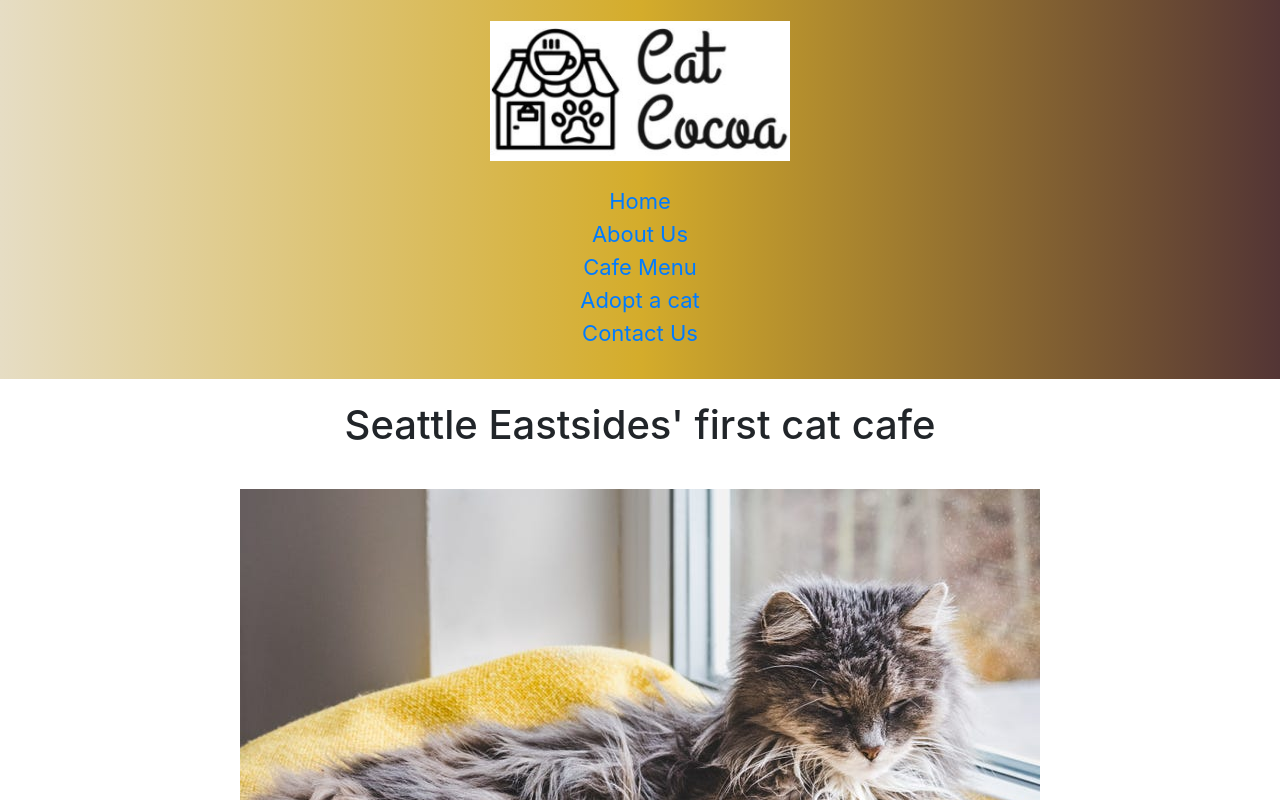
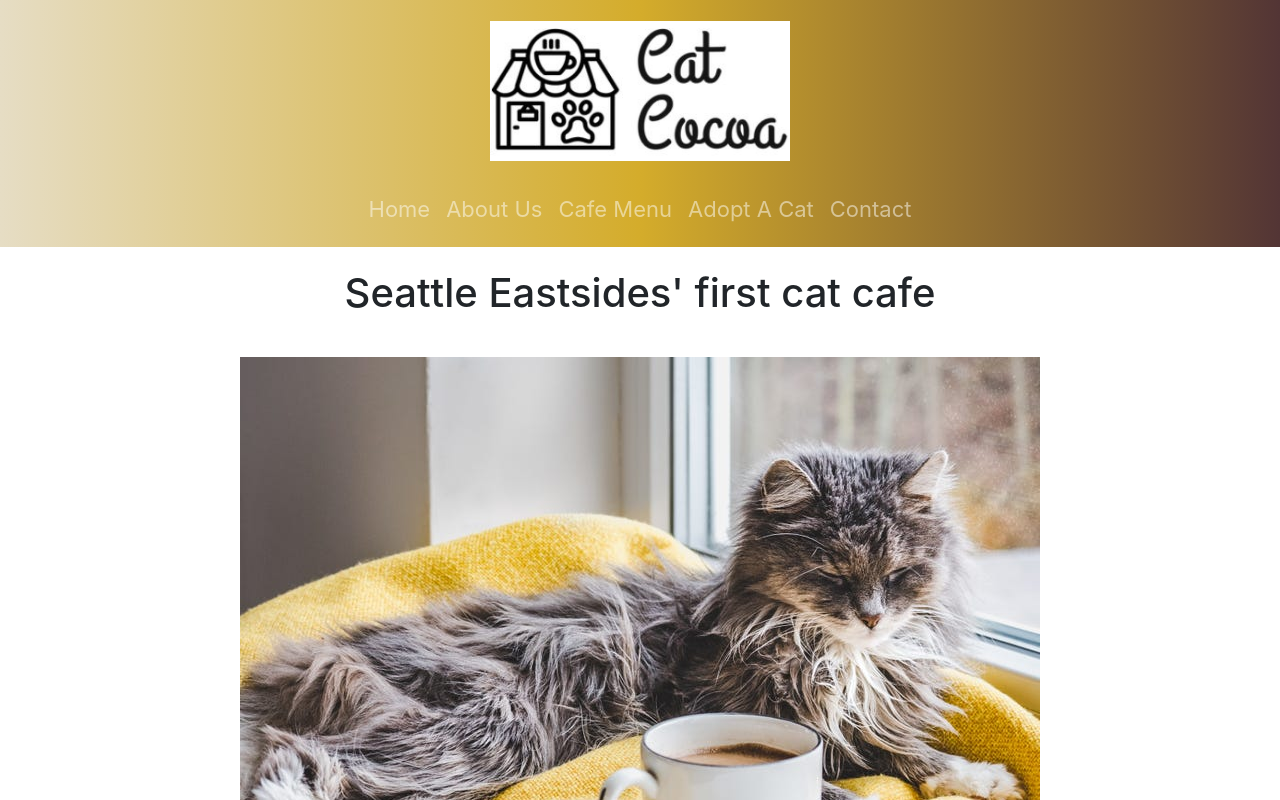
Before and after one commit to mamypoco/catcafe-react, a React (Create React App) app: page / in a window 1280 px wide. Shown: the top 800 px of the page. Built offline with nearby package versions, Linux system fonts and the light colour scheme.

Commit message:
reversed nav

```diff
--- a/src/components/Header.js
+++ b/src/components/Header.js
@@ -1,7 +1,14 @@
 import React, { Component } from "react";
 import cafeLogo from "../assets/cocoa_logo8.jpg";
-import { Navbar, Collapse, NavbarToggler } from "reactstrap";
-import { Link } from "react-router-dom";
+import {
+   Nav,
+   NavItem,
+   NavLink,
+   Navbar,
+   Collapse,
+   NavbarToggler,
+} from "reactstrap";
+// import { Link } from "react-router-dom";
 
 class Header extends Component {
    constructor(props) {
@@ -39,7 +46,7 @@ class Header extends Component {
                   <NavbarToggler onClick={this.toggleNav} />
                   <Collapse isOpen={this.state.isNavOpen} navbar>
                      <div className="m-auto">
-                        {/* <Nav navbar>
+                        <Nav navbar>
                            <NavItem>
                               <NavLink className="nav-link" href="/home">
                                  Home
@@ -65,8 +72,8 @@ class Header extends Component {
                                  Contact
                               </NavLink>
                            </NavItem>
-                        </Nav> */}
-                        <ul className="list-unstyled">
+                        </Nav>
+                        {/* <ul className="list-unstyled">
                            <li>
                               <Link to="/home">Home</Link>
                            </li>
@@ -82,7 +89,7 @@ class Header extends Component {
                            <li>
                               <Link to="/contactus">Contact Us</Link>
                            </li>
-                        </ul>
+                        </ul> */}
                      </div>
                   </Collapse>
                </Navbar>
```
